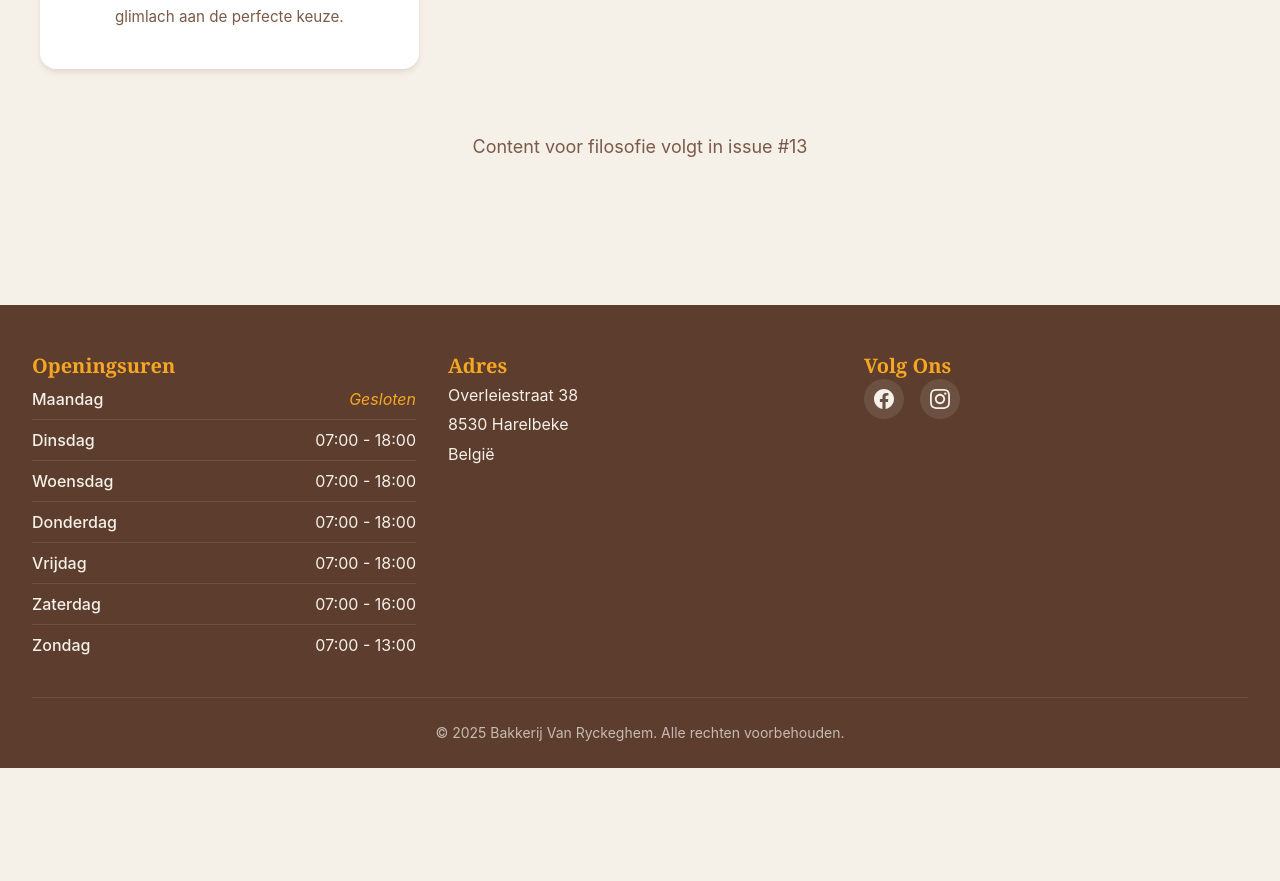
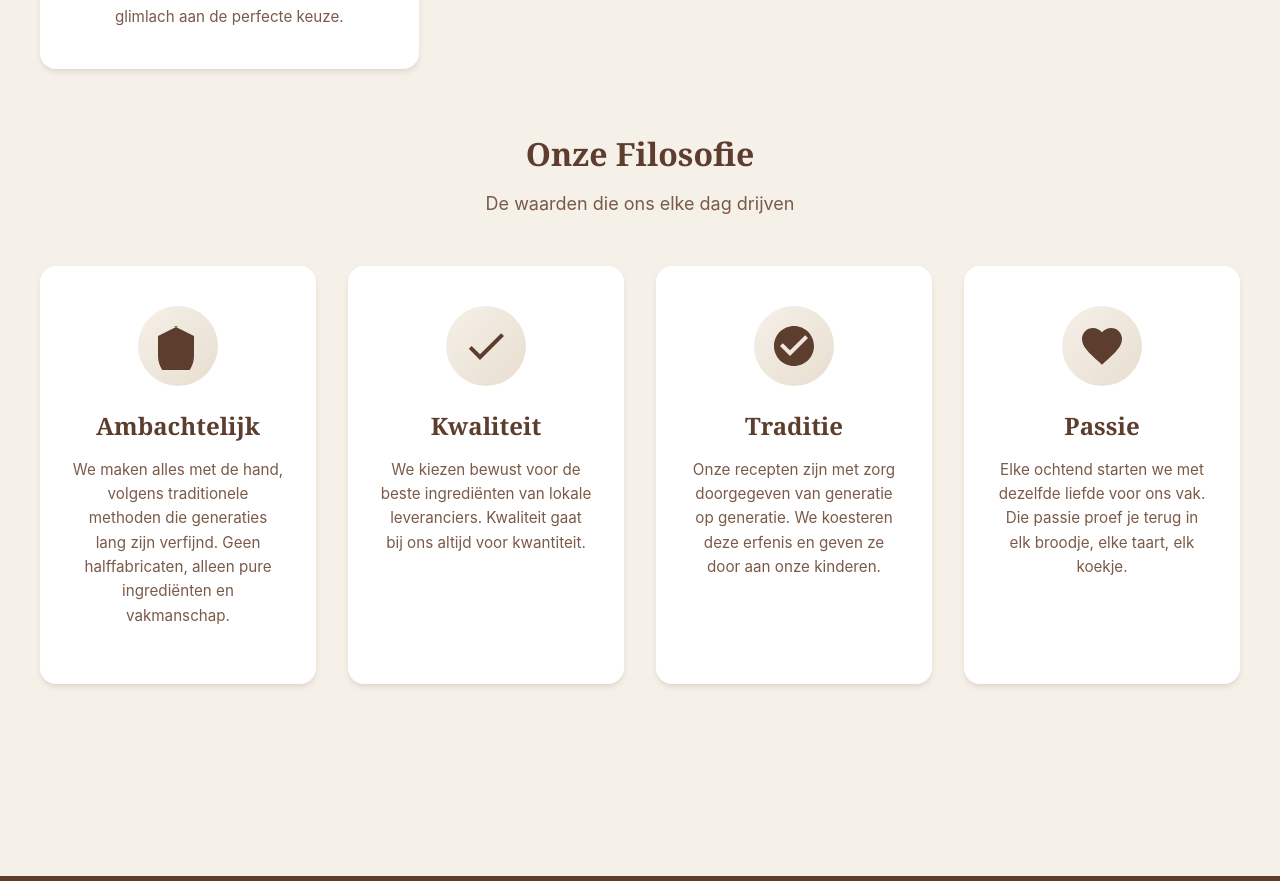
Before and after one commit to SanderVanryckeghem/bakkerij_vanryckeghem, an Angular app in the folder bakkerij_vanryckeghem/: page /over-ons in a window 1280 px wide. Shown: the part 3760-4641 px from the top of the page. Before the commit the page ends 4528 px from the top, so only its background shows below. Built offline with nearby package versions, Linux system fonts and the light colour scheme.

Commit message:
Issue 13: Over Ons Page - Philosophy Section

```diff
--- a/bakkerij_vanryckeghem/src/app/features/over-ons/over-ons/over-ons.html
+++ b/bakkerij_vanryckeghem/src/app/features/over-ons/over-ons/over-ons.html
@@ -59,8 +59,27 @@
       </div>
     </section>
 
-    <p class="text-lg text-center text-bakery-brown-light">
-      Content voor filosofie volgt in issue #13
-    </p>
+    <section class="mb-16">
+      <div class="text-center mb-12">
+        <h2 class="text-section text-bakery-brown mb-4">Onze Filosofie</h2>
+        <p class="text-lg text-bakery-brown-light">
+          De waarden die ons elke dag drijven
+        </p>
+      </div>
+
+      <div class="philosophy-grid">
+        @for (value of philosophy; track value.title) {
+          <div class="philosophy-card">
+            <div class="philosophy-icon">
+              <svg class="w-12 h-12" fill="currentColor" viewBox="0 0 24 24">
+                <path [attr.d]="value.icon"/>
+              </svg>
+            </div>
+            <h3 class="philosophy-title">{{ value.title }}</h3>
+            <p class="philosophy-description">{{ value.description }}</p>
+          </div>
+        }
+      </div>
+    </section>
   </div>
 </div>
--- a/bakkerij_vanryckeghem/src/app/features/over-ons/over-ons/over-ons.scss
+++ b/bakkerij_vanryckeghem/src/app/features/over-ons/over-ons/over-ons.scss
@@ -194,3 +194,57 @@
   line-height: 1.6;
   font-size: 0.95rem;
 }
+
+.philosophy-grid {
+  display: grid;
+  grid-template-columns: repeat(auto-fit, minmax(250px, 1fr));
+  gap: 2rem;
+  max-width: 1200px;
+  margin: 0 auto;
+}
+
+.philosophy-card {
+  background: white;
+  border-radius: 1rem;
+  padding: 2.5rem 2rem;
+  text-align: center;
+  box-shadow: 0 4px 6px -1px rgba(92, 61, 46, 0.1), 0 2px 4px -1px rgba(92, 61, 46, 0.06);
+  transition: all 0.3s ease;
+
+  &:hover {
+    transform: translateY(-8px);
+    box-shadow: 0 10px 15px -3px rgba(92, 61, 46, 0.2), 0 4px 6px -2px rgba(92, 61, 46, 0.1);
+
+    .philosophy-icon {
+      transform: scale(1.1);
+      background: linear-gradient(135deg, #F5A623 0%, #D4921F 100%);
+    }
+  }
+}
+
+.philosophy-icon {
+  width: 80px;
+  height: 80px;
+  margin: 0 auto 1.5rem;
+  display: flex;
+  align-items: center;
+  justify-content: center;
+  background: linear-gradient(135deg, #F5F0E8 0%, #E8DED0 100%);
+  border-radius: 50%;
+  color: #5C3D2E;
+  transition: all 0.3s ease;
+}
+
+.philosophy-title {
+  font-size: 1.5rem;
+  font-weight: 700;
+  color: #5C3D2E;
+  margin-bottom: 1rem;
+  font-family: Georgia, Palatino, 'Times New Roman', serif;
+}
+
+.philosophy-description {
+  color: #7A5A48;
+  line-height: 1.6;
+  font-size: 0.95rem;
+}
--- a/bakkerij_vanryckeghem/src/app/features/over-ons/over-ons/over-ons.ts
+++ b/bakkerij_vanryckeghem/src/app/features/over-ons/over-ons/over-ons.ts
@@ -14,6 +14,12 @@ interface TeamMember {
   imageUrl?: string;
 }
 
+interface PhilosophyValue {
+  title: string;
+  description: string;
+  icon: string;
+}
+
 @Component({
   selector: 'app-over-ons',
   imports: [Hero],
@@ -21,6 +27,29 @@ interface TeamMember {
   styleUrl: './over-ons.scss',
 })
 export class OverOns {
+  philosophy: PhilosophyValue[] = [
+    {
+      title: 'Ambachtelijk',
+      description: 'We maken alles met de hand, volgens traditionele methoden die generaties lang zijn verfijnd. Geen halffabricaten, alleen pure ingrediënten en vakmanschap.',
+      icon: 'M12 2L2 7v10c0 5.55 3.84 10.74 9 12 5.16-1.26 9-6.45 9-12V7l-10-5z'
+    },
+    {
+      title: 'Kwaliteit',
+      description: 'We kiezen bewust voor de beste ingrediënten van lokale leveranciers. Kwaliteit gaat bij ons altijd voor kwantiteit.',
+      icon: 'M9 16.17L4.83 12l-1.42 1.41L9 19 21 7l-1.41-1.41L9 16.17z'
+    },
+    {
+      title: 'Traditie',
+      description: 'Onze recepten zijn met zorg doorgegeven van generatie op generatie. We koesteren deze erfenis en geven ze door aan onze kinderen.',
+      icon: 'M12 2C6.48 2 2 6.48 2 12s4.48 10 10 10 10-4.48 10-10S17.52 2 12 2zm-2 15l-5-5 1.41-1.41L10 14.17l7.59-7.59L19 8l-9 9z'
+    },
+    {
+      title: 'Passie',
+      description: 'Elke ochtend starten we met dezelfde liefde voor ons vak. Die passie proef je terug in elk broodje, elke taart, elk koekje.',
+      icon: 'M12 21.35l-1.45-1.32C5.4 15.36 2 12.28 2 8.5 2 5.42 4.42 3 7.5 3c1.74 0 3.41.81 4.5 2.09C13.09 3.81 14.76 3 16.5 3 19.58 3 22 5.42 22 8.5c0 3.78-3.4 6.86-8.55 11.54L12 21.35z'
+    }
+  ];
+
   team: TeamMember[] = [
     {
       name: 'Jan Vanryckeghem',
```
